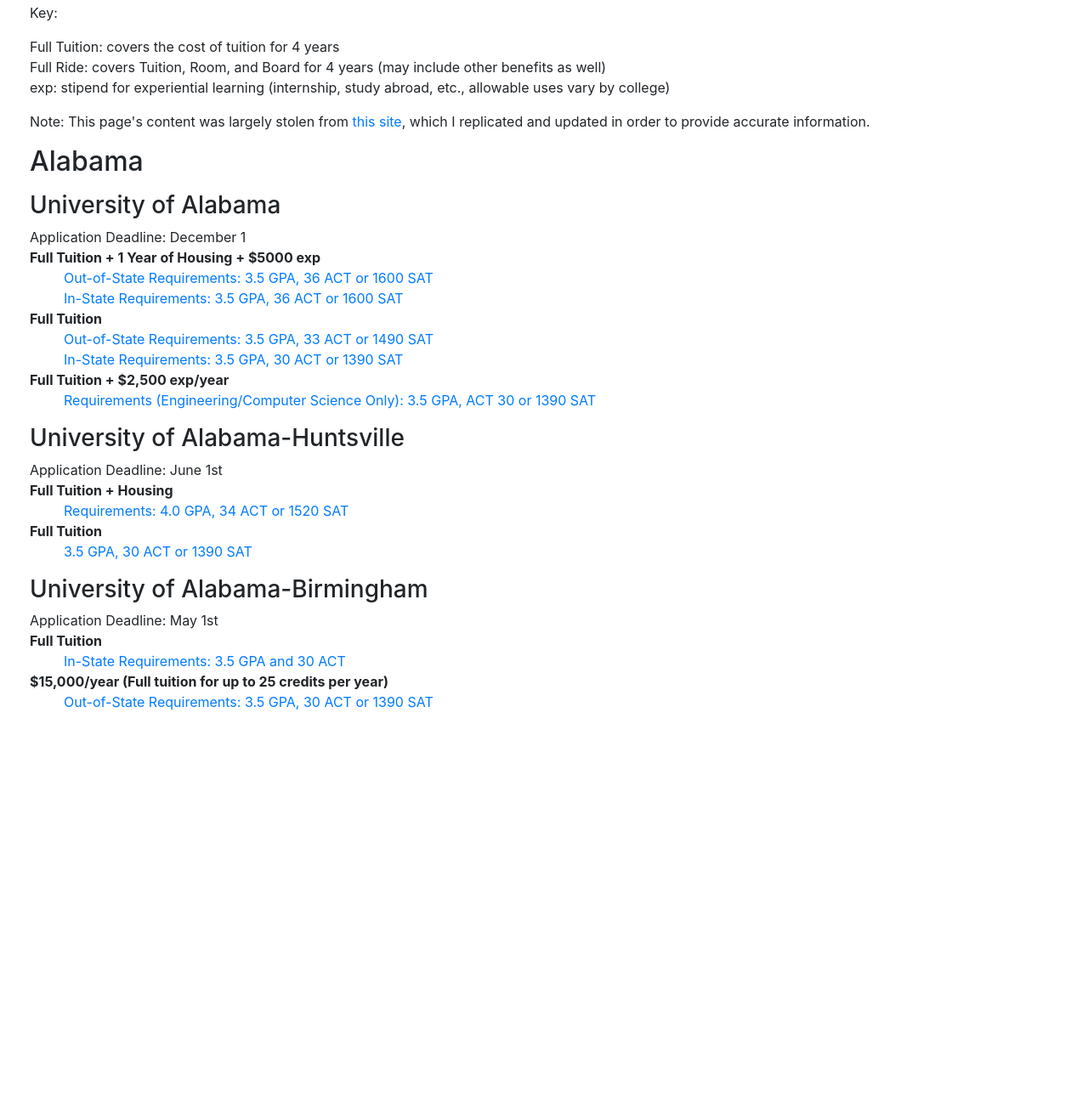
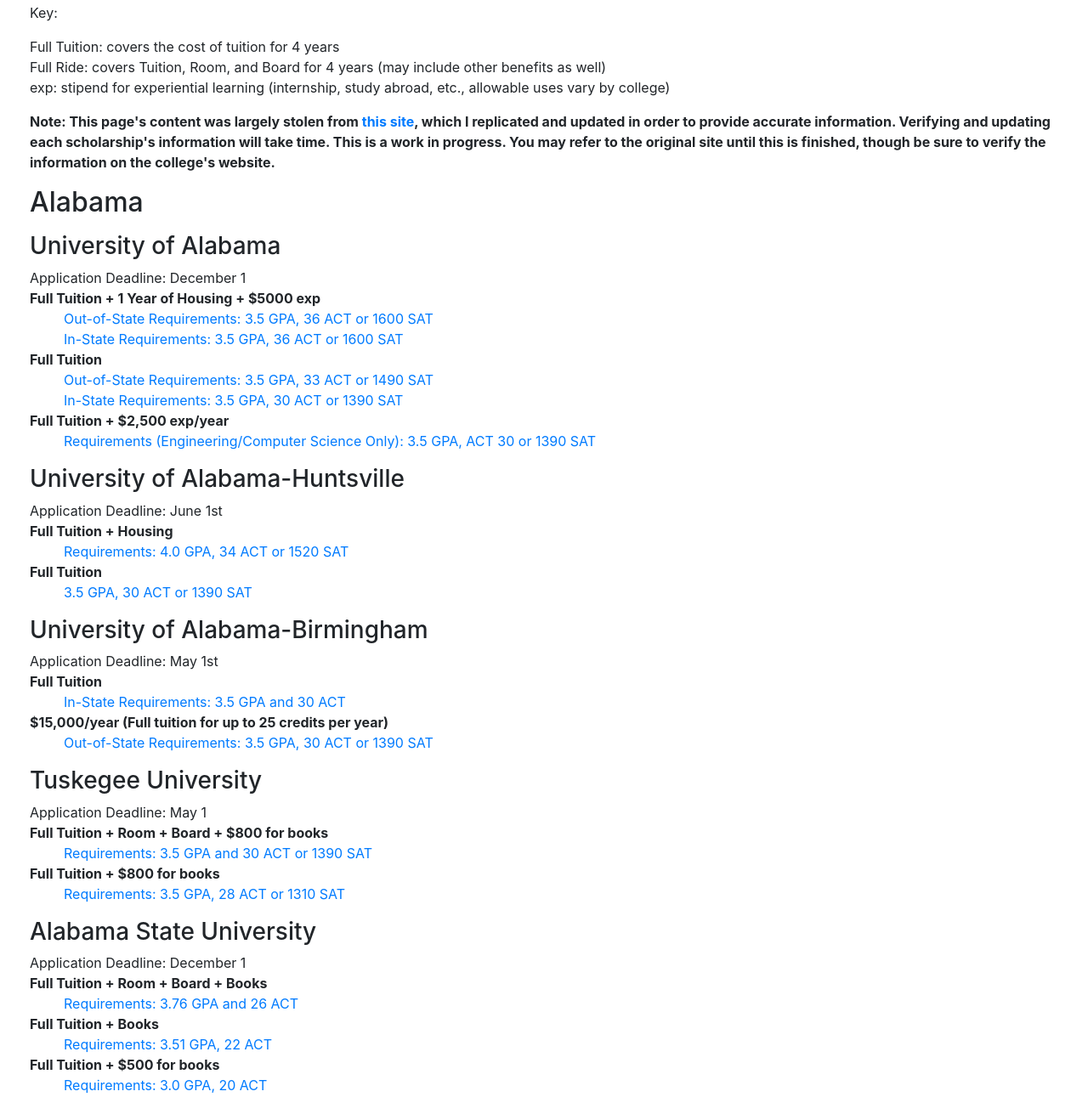
Before and after one commit to CallaJun/automaticfulltuition, a plain HTML site: page index.html in a window 1280 px wide. Shown: the part 249-1560 px from the top of the page at 85% size. Before the commit the page ends 1123 px from the top, so only its background shows below. Drawn offline with Linux system fonts and the light colour scheme.

Commit message:
Finished Alabama

```diff
--- a/index.html
+++ b/index.html
@@ -24,6 +24,7 @@
   margin: 0;
   padding: 0;
 }
+
 </style>
 
 <body>
@@ -72,9 +73,11 @@
                   </ul>
                 </p>
 
-                <p>
+                <p><strong>
                   Note: This page's content was largely stolen from <a href="http://automaticfulltuition.yolasite.com">this site</a>, which I replicated and updated in order to provide accurate information.
-                </p>
+                  Verifying and updating each scholarship's information will take time. This is a work in progress. You may refer to the original site until this is finished,
+                  though be sure to verify the information on the college's website.
+                </strong></p>
             </div>
             <!-- /container Intro -->
 
@@ -132,6 +135,40 @@
                   </ul>
                 </p>
 
+                <p>
+                  <h3>Tuskegee University</h3>
+                  Application Deadline: May 1
+                  <ul>
+                    <li><strong>Full Tuition + Room + Board + $800 for books</strong></li>
+                    <ul>
+                      <li><a href="https://www.tuskegee.edu/programs-courses/scholarships/freshman-scholarships">Requirements: 3.5 GPA and 30 ACT or 1390 SAT</a></li>
+                    </ul>
+                    <li><strong>Full Tuition + $800 for books</strong></li>
+                    <ul>
+                      <li><a href="https://www.tuskegee.edu/programs-courses/scholarships/freshman-scholarships">Requirements: 3.5 GPA, 28 ACT or 1310 SAT</a></li>
+                    </ul>
+                  </ul>
+                </p>
+
+                <p>
+                  <h3>Alabama State University</h3>
+                  Application Deadline: December 1
+                  <ul>
+                    <li><strong>Full Tuition + Room + Board + Books</strong></li>
+                    <ul>
+                      <li><a href="http://www.alasu.edu/cost-aid/types-of-aid/asu-scholarships/asu-academic-scholarships/index.aspx">Requirements: 3.76 GPA and 26 ACT</a></li>
+                    </ul>
+                    <li><strong>Full Tuition + Books</strong></li>
+                    <ul>
+                      <li><a href="http://www.alasu.edu/cost-aid/types-of-aid/asu-scholarships/asu-academic-scholarships/index.aspx">Requirements: 3.51 GPA, 22 ACT</a></li>
+                    </ul>
+                    <li><strong>Full Tuition + $500 for books</strong></li>
+                    <ul>
+                      <li><a href="http://www.alasu.edu/cost-aid/types-of-aid/asu-scholarships/asu-academic-scholarships/index.aspx">Requirements: 3.0 GPA, 20 ACT</a></li>
+                    </ul>
+                  </ul>
+                </p>
+
             </div>
             <!-- /container Alabama -->
 
```
